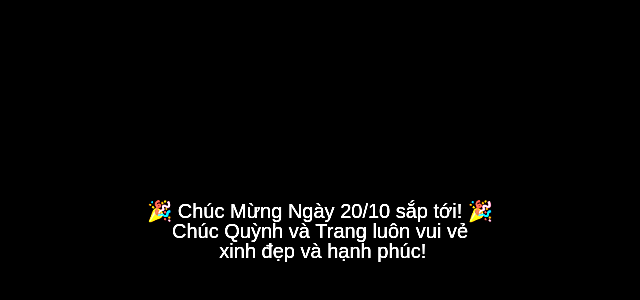
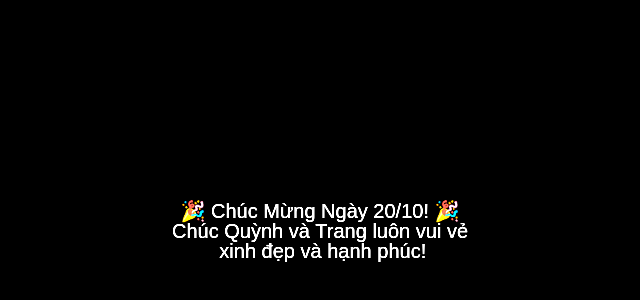
Before and after one commit to nguyenhungtks7/2010Hung, a plain HTML site: page phaohoa.html in a window 1280 px wide. Shown: the part 182-482 px from the top of the page, without its empty margins (320-960 px from the left). Drawn offline with Linux system fonts and the light colour scheme.

Commit message:
dc cua lo

```diff
--- a/phaohoa.html
+++ b/phaohoa.html
@@ -208,7 +208,7 @@
             ctx.fillStyle = "white";
             ctx.font = "20px Arial"; // Giảm kích thước chữ cho phù hợp với màn hình nhỏ
             ctx.textAlign = "center";
-            ctx.fillText("🎉 Chúc Mừng Ngày 20/10 sắp tới! 🎉", cw / 2, ch / 2);
+            ctx.fillText("🎉 Chúc Mừng Ngày 20/10! 🎉", cw / 2, ch / 2);
             ctx.fillText("Chúc Quỳnh và Trang luôn vui vẻ", cw / 2, ch / 2 + 20); // Giảm khoảng cách giữa các dòng
             ctx.fillText(" xinh đẹp và hạnh phúc!", cw / 2, ch / 2 + 40); // Khoảng cách giữa các dòng
         }
```
